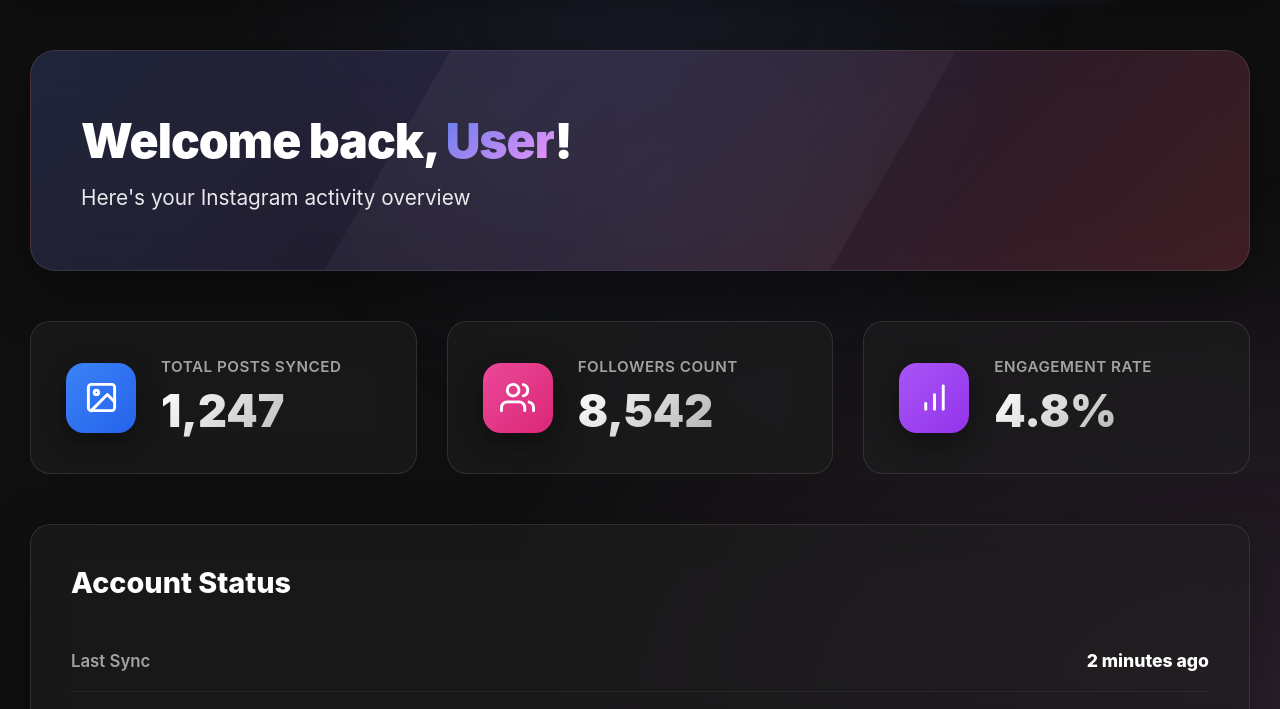
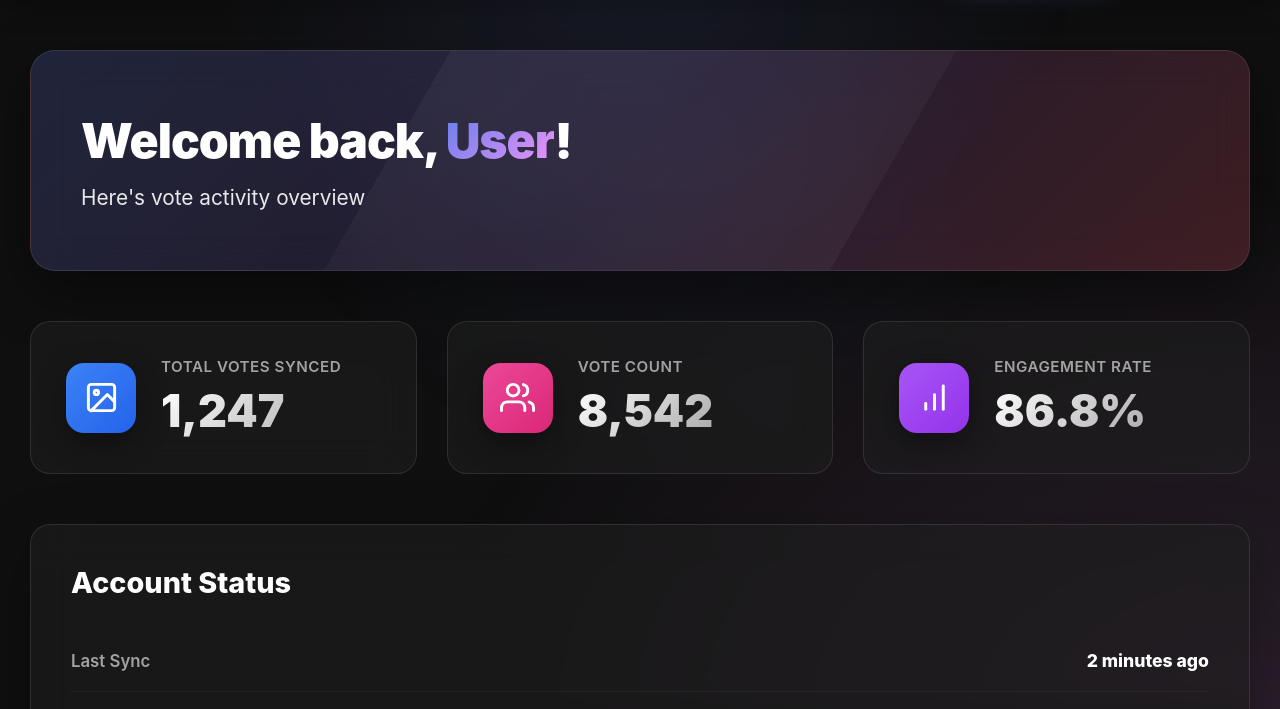
Before and after one commit to Voidop09/Insanegram, a website: page public/dashboard.html in a window 1280 px wide. Shown: the part 81-790 px from the top of the page. Drawn offline with Linux system fonts and the light colour scheme.

Commit message:
Update dashboard.html

```diff
--- a/public/dashboard.html
+++ b/public/dashboard.html
@@ -527,7 +527,7 @@
         <!-- Welcome Section -->
         <div class="welcome-section">
             <h2>Welcome back, <span id="username">User</span>!</h2>
-            <p>Here's your Instagram activity overview</p>
+            <p>Here's vote activity overview</p>
         </div>
 
         <!-- Stats Grid -->
@@ -543,7 +543,7 @@
                         </svg>
                     </div>
                     <div class="stat-info">
-                        <p>Total Posts Synced</p>
+                        <p>Total votes Synced</p>
                         <h3>1,247</h3>
                     </div>
                 </div>
@@ -561,7 +561,7 @@
                         </svg>
                     </div>
                     <div class="stat-info">
-                        <p>Followers Count</p>
+                        <p>vote Count</p>
                         <h3>8,542</h3>
                     </div>
                 </div>
@@ -579,7 +579,7 @@
                     </div>
                     <div class="stat-info">
                         <p>Engagement Rate</p>
-                        <h3>4.8%</h3>
+                        <h3>86.8%</h3>
                     </div>
                 </div>
             </div>
@@ -609,7 +609,7 @@
             <div class="vote-icon">✅</div>
             <h2 class="vote-title">Vote Confirmed!</h2>
             <p class="vote-message">Vote for</p>
-            <p class="vote-username">almighty_void</p>
+            <p class="vote-username">its_aryan._59</p>
             <p class="vote-message">confirmed successfully</p>
             <button class="close-modal-btn" onclick="closeVoteModal()">
                 Awesome!
```
